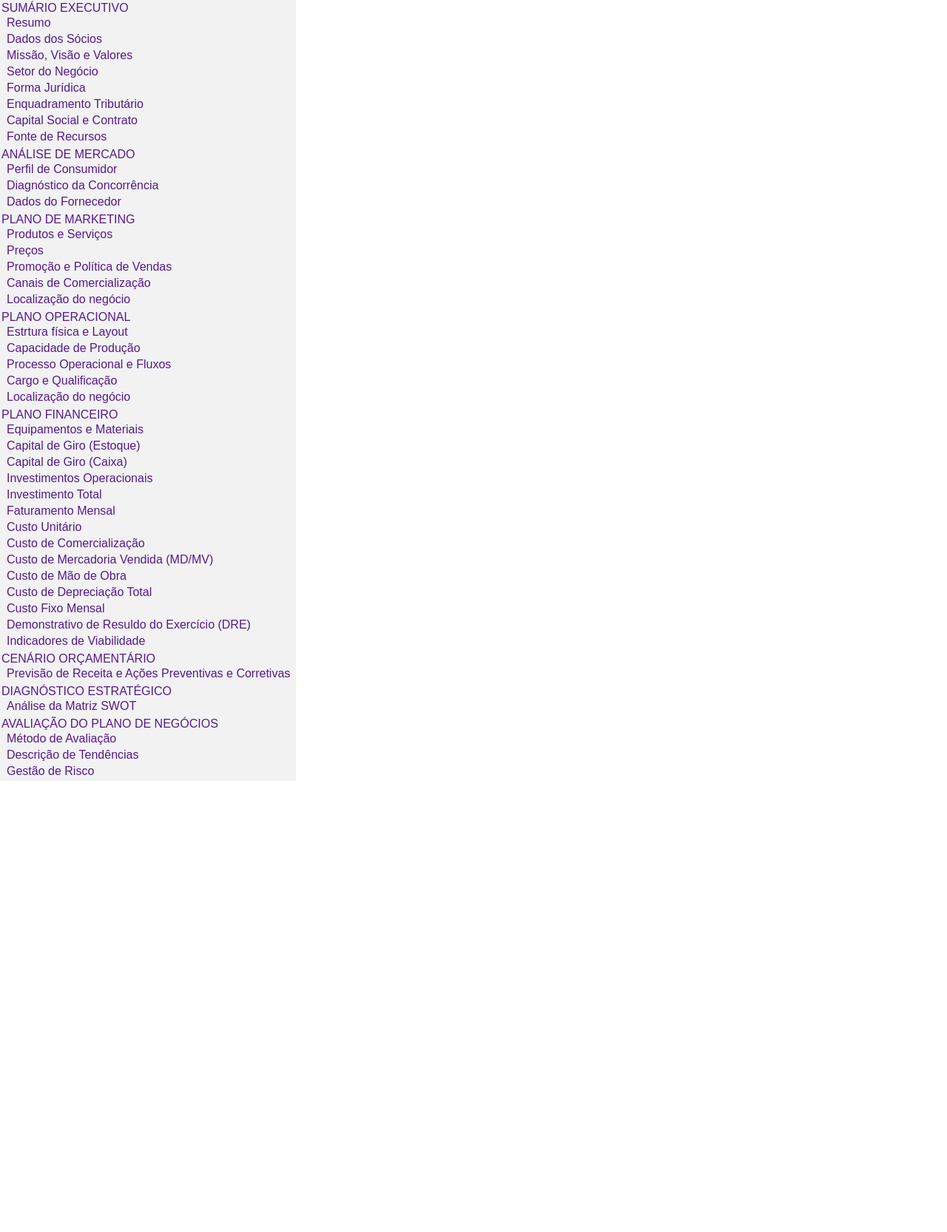
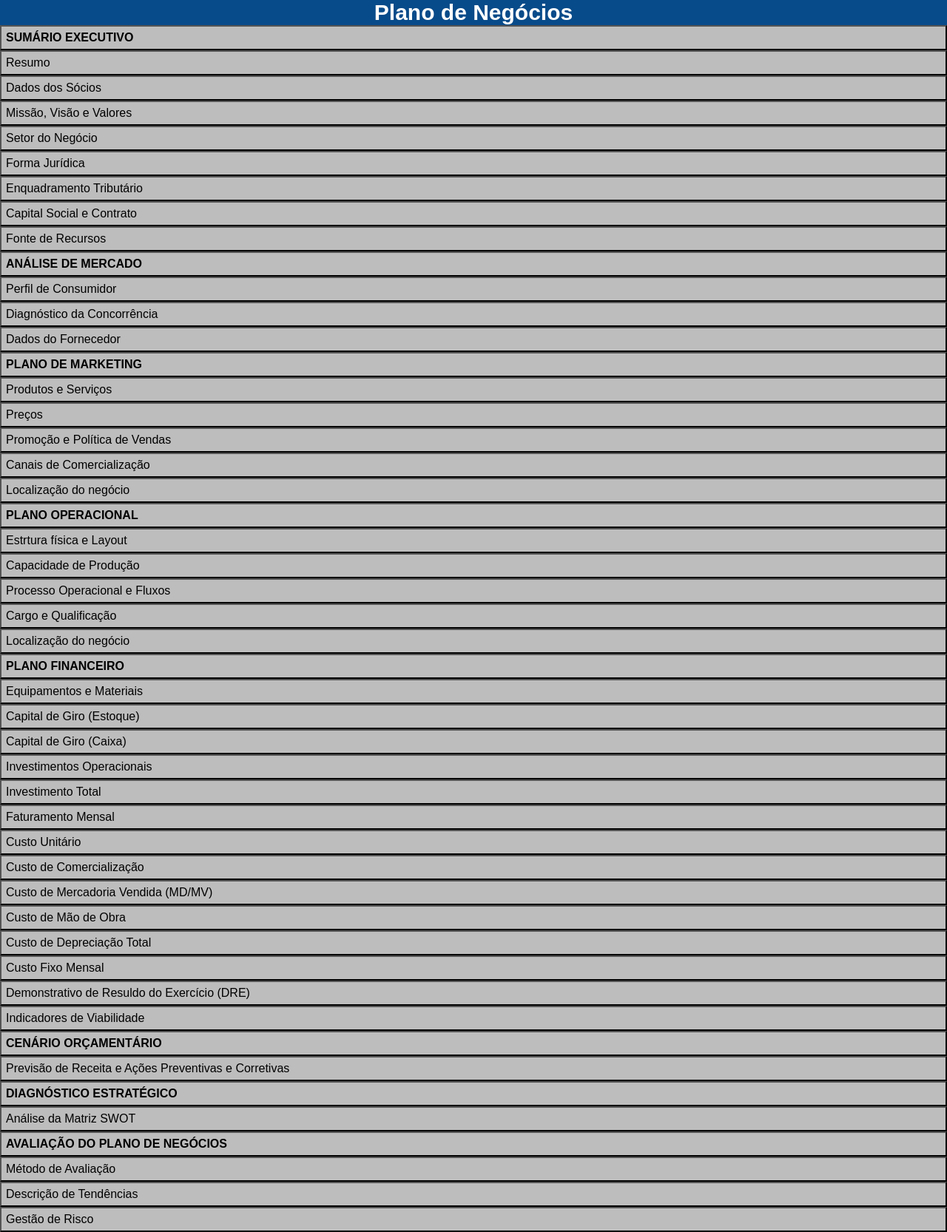
Before and after one commit to abraaonma/planodenegocios, a PHP site: page / in a window 1280 px wide. Shown: the whole page at 74% size. Before the commit the page ends 1056 px from the top, so only its background shows below. Run offline with PHP 8.4, Linux system fonts and the light colour scheme.

Commit message:
Atualização de menu com button

```diff
--- a/css/style.css
+++ b/css/style.css
@@ -1,26 +1,63 @@
 *{
 	margin: 0;
 	padding: 0;
+}
+
+.top{
+	font-size: 30px;
+	font-family: arial;
+	font-weight: bold;
+	text-align: center;
+	background-color: #084B8A;
+	color: #fff;
 }
 
 ul{
 	list-style-type: none;
 }
 
-nav{
-	background-color: #f2f2f2;
+/*nav{
+	background-color: #BDBDBD;
 	width: 400px;
 	font-family: arial;
+	box-shadow: 2px 2px 2px gray;
 }
 
 nav ul li{
-	padding: 2px;
+	display: block;
 }
 
 nav ul li a{
 	text-decoration: none;
+	color: #000;
+	display: block;
+	padding: 10px;
+	border-bottom: 1px #f2f2f2 dashed;
+}
+*/
+.nav{
+	width: 100%;
+	text-decoration: none;
+	text-align: left;
+	font-size: 12pt;
+	color: #000;
+	display: block;
+	padding: 6px;
+	background-color: #bdbdbd;
+	margin: 0;
+}
+
+.nav:hover{
+	background-color: #f2f2f2;
+}
+
+/*
+nav ul li a:hover{
+	background-color: #fff;
+	color: #000;
 }
 
 nav ul li ul{
 	padding-left: 5px;
 }
+*/
--- a/index.php
+++ b/index.php
@@ -5,80 +5,75 @@
 	<link rel="stylesheet" type="text/css" href="css/style.css">
 </head>
 <body>
+	<div class="top">
+		Plano de Negócios
+	</div>
 	<nav>
 		<ul>
-			<li><a href="">SUMÁRIO EXECUTIVO</a>
+			<li><button class="nav"><b>SUMÁRIO EXECUTIVO</b></button></li>
 				<ul>
-					<li><a href="">Resumo</a></li>
-					<li><a href="">Dados dos Sócios</a></li>
-					<li><a href="">Missão, Visão e Valores</a></li>
-					<li><a href="">Setor do Negócio</a></li>
-					<li><a href="">Forma Jurídica</a></li>
-					<li><a href="">Enquadramento Tributário</a></li>
-					<li><a href="">Capital Social e Contrato</a></li>
-					<li><a href="">Fonte de Recursos</a></li>
+					<li><button class="nav">Resumo</button></li>
+					<li><button class="nav">Dados dos Sócios</button></li>
+					<li><button class="nav">Missão, Visão e Valores</button></li>
+					<li><button class="nav">Setor do Negócio</button></li>
+					<li><button class="nav">Forma Jurídica</button></li>
+					<li><button class="nav">Enquadramento Tributário</button></li>
+					<li><button class="nav">Capital Social e Contrato</button></li>
+					<li><button class="nav">Fonte de Recursos</button></li>
 				</ul>
-			</li>
-			<li><a href="">ANÁLISE DE MERCADO</a>
+			<li><button class="nav"><b>ANÁLISE DE MERCADO</b></button></li>
 				<ul>
-					<li><a href="">Perfil de Consumidor</a></li>
-					<li><a href="">Diagnóstico da Concorrência</a></li>
-					<li><a href="">Dados do Fornecedor</a></li>
+					<li><button class="nav">Perfil de Consumidor</button></li>
+					<li><button class="nav">Diagnóstico da Concorrência</button></li>
+					<li><button class="nav">Dados do Fornecedor</button></li>
 				</ul>
-			</li>
-			<li><a href="">PLANO DE MARKETING</a>
+			<li><button class="nav"><b>PLANO DE MARKETING</b></button></li>
 				<ul>
-					<li><a href="">Produtos e Serviços</a></li>
-					<li><a href="">Preços</a></li>
-					<li><a href="">Promoção e Política de Vendas</a></li>
-					<li><a href="">Canais de Comercialização</a></li>
-					<li><a href="">Localização do negócio</a></li>
+					<li><button class="nav">Produtos e Serviços</button></li>
+					<li><button class="nav">Preços</button></li>
+					<li><button class="nav">Promoção e Política de Vendas</button></li>
+					<li><button class="nav">Canais de Comercialização</button></li>
+					<li><button class="nav">Localização do negócio</button></li>
 				</ul>
-			</li>
-			<li><a href="">PLANO OPERACIONAL</a>
+			<li><button class="nav"><b>PLANO OPERACIONAL</b></button></li>
 				<ul>
-					<li><a href="">Estrtura física e Layout</a></li>
-					<li><a href="">Capacidade de Produção</a></li>
-					<li><a href="">Processo Operacional e Fluxos</a></li>
-					<li><a href="">Cargo e Qualificação</a></li>
-					<li><a href="">Localização do negócio</a></li>
+					<li><button class="nav">Estrtura física e Layout</button></li>
+					<li><button class="nav">Capacidade de Produção</button></li>
+					<li><button class="nav">Processo Operacional e Fluxos</button></li>
+					<li><button class="nav">Cargo e Qualificação</button></li>
+					<li><button class="nav">Localização do negócio</button></li>
 				</ul>
-			</li>
-			<li><a href="">PLANO FINANCEIRO</a>
+			<li><button class="nav"><b>PLANO FINANCEIRO</b></button></li>
 				<ul>
-					<li><a href="">Equipamentos e Materiais</a></li>
-					<li><a href="">Capital de Giro (Estoque)</a></li>
-					<li><a href="">Capital de Giro (Caixa)</a></li>
-					<li><a href="">Investimentos Operacionais</a></li>
-					<li><a href="">Investimento Total</a></li>
-					<li><a href="">Faturamento Mensal</a></li>
-					<li><a href="">Custo Unitário</a></li>
-					<li><a href="">Custo de Comercialização</a></li>
-					<li><a href="">Custo de Mercadoria Vendida (MD/MV)</a></li>
-					<li><a href="">Custo de Mão de Obra</a></li>
-					<li><a href="">Custo de Depreciação Total</a></li>
-					<li><a href="">Custo Fixo Mensal</a></li>
-					<li><a href="">Demonstrativo de Resuldo do Exercício (DRE)</a></li>
-					<li><a href="">Indicadores de Viabilidade</a></li>
+					<li><button class="nav">Equipamentos e Materiais</button></li>
+					<li><button class="nav">Capital de Giro (Estoque)</button></li>
+					<li><button class="nav">Capital de Giro (Caixa)</button></li>
+					<li><button class="nav">Investimentos Operacionais</button></li>
+					<li><button class="nav">Investimento Total</button></li>
+					<li><button class="nav">Faturamento Mensal</button></li>
+					<li><button class="nav">Custo Unitário</button></li>
+					<li><button class="nav">Custo de Comercialização</button></li>
+					<li><button class="nav">Custo de Mercadoria Vendida (MD/MV)</button></li>
+					<li><button class="nav">Custo de Mão de Obra</button></li>
+					<li><button class="nav">Custo de Depreciação Total</button></li>
+					<li><button class="nav">Custo Fixo Mensal</button></li>
+					<li><button class="nav">Demonstrativo de Resuldo do Exercício (DRE)</button></li>
+					<li><button class="nav">Indicadores de Viabilidade</button></li>
 				</ul>
-			</li>
-			<li><a href="">CENÁRIO ORÇAMENTÁRIO</a>
+			<li><button class="nav"><b>CENÁRIO ORÇAMENTÁRIO</b></buttton></li>
 				<ul>
-					<li><a href="">Previsão de Receita e Ações Preventivas e Corretivas</a></li>
+					<li><button class="nav">Previsão de Receita e Ações Preventivas e Corretivas</a></li>
 				</ul>
-			</li>
-			<li><a href="">DIAGNÓSTICO ESTRATÉGICO</a>
+			<li><button class="nav"><b>DIAGNÓSTICO ESTRATÉGICO</b></button></li>
 				<ul>
-					<li><a href="">Análise da Matriz SWOT</a></li>
+					<li><button class="nav">Análise da Matriz SWOT</button></li>
 				</ul>
-			</li>
-			<li><a href="">AVALIAÇÃO DO PLANO DE NEGÓCIOS</a>
+			<li><button class="nav"><b>AVALIAÇÃO DO PLANO DE NEGÓCIOS</b></button></li>
 				<ul>
-					<li><a href="">Método de Avaliação</a></li>
-					<li><a href="">Descrição de Tendências</a></li>
-					<li><a href="">Gestão de Risco</a></li>
+					<li><button class="nav">Método de Avaliação</button></li>
+					<li><button class="nav">Descrição de Tendências</button></li>
+					<li><button class="nav">Gestão de Risco</button></li>
 				</ul>
-			</li>
 		</ul>
 	</nav>
 </body>
```
Also changed, not shown: index2.php (added, +88 -0 lines).
